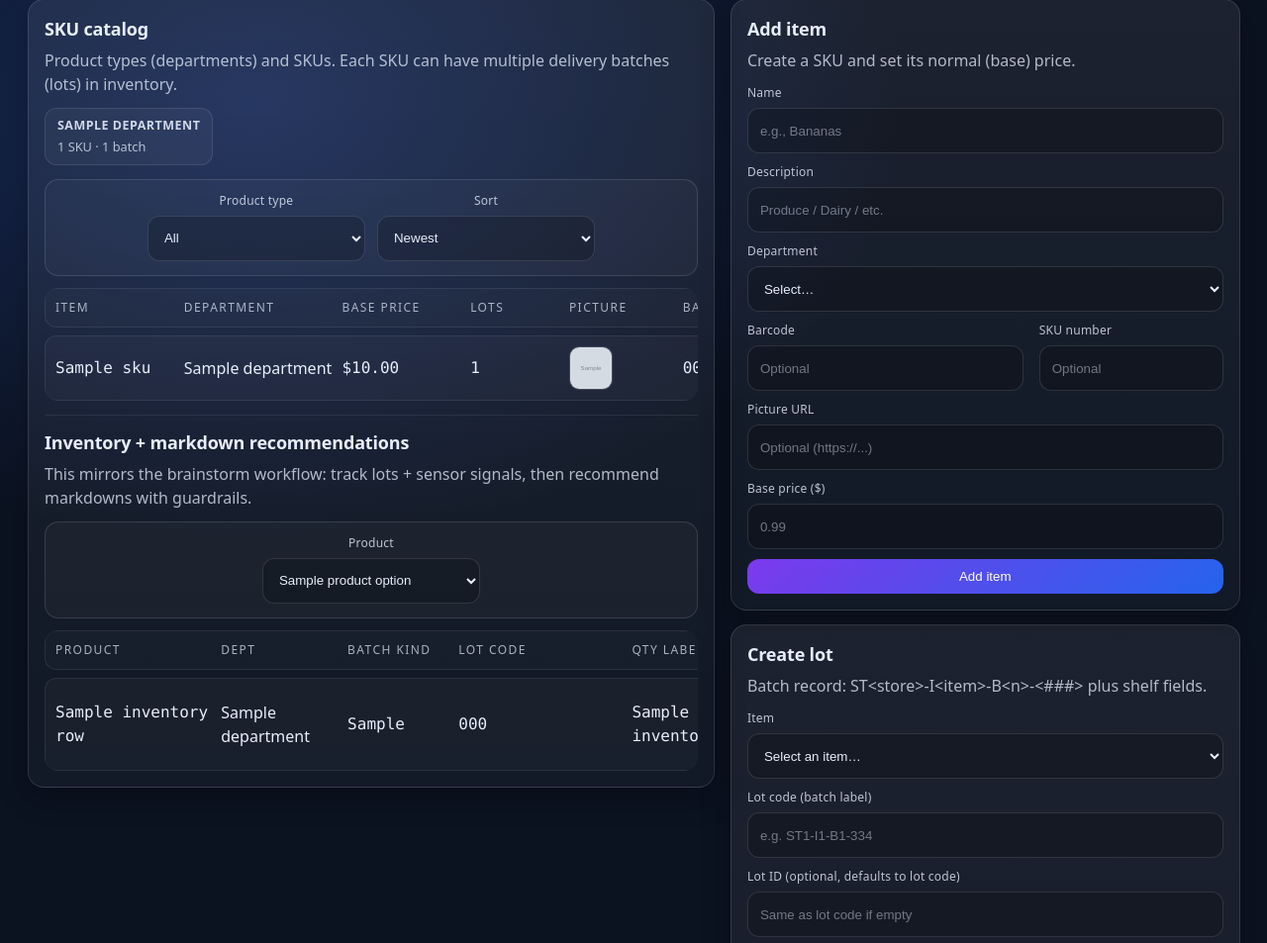
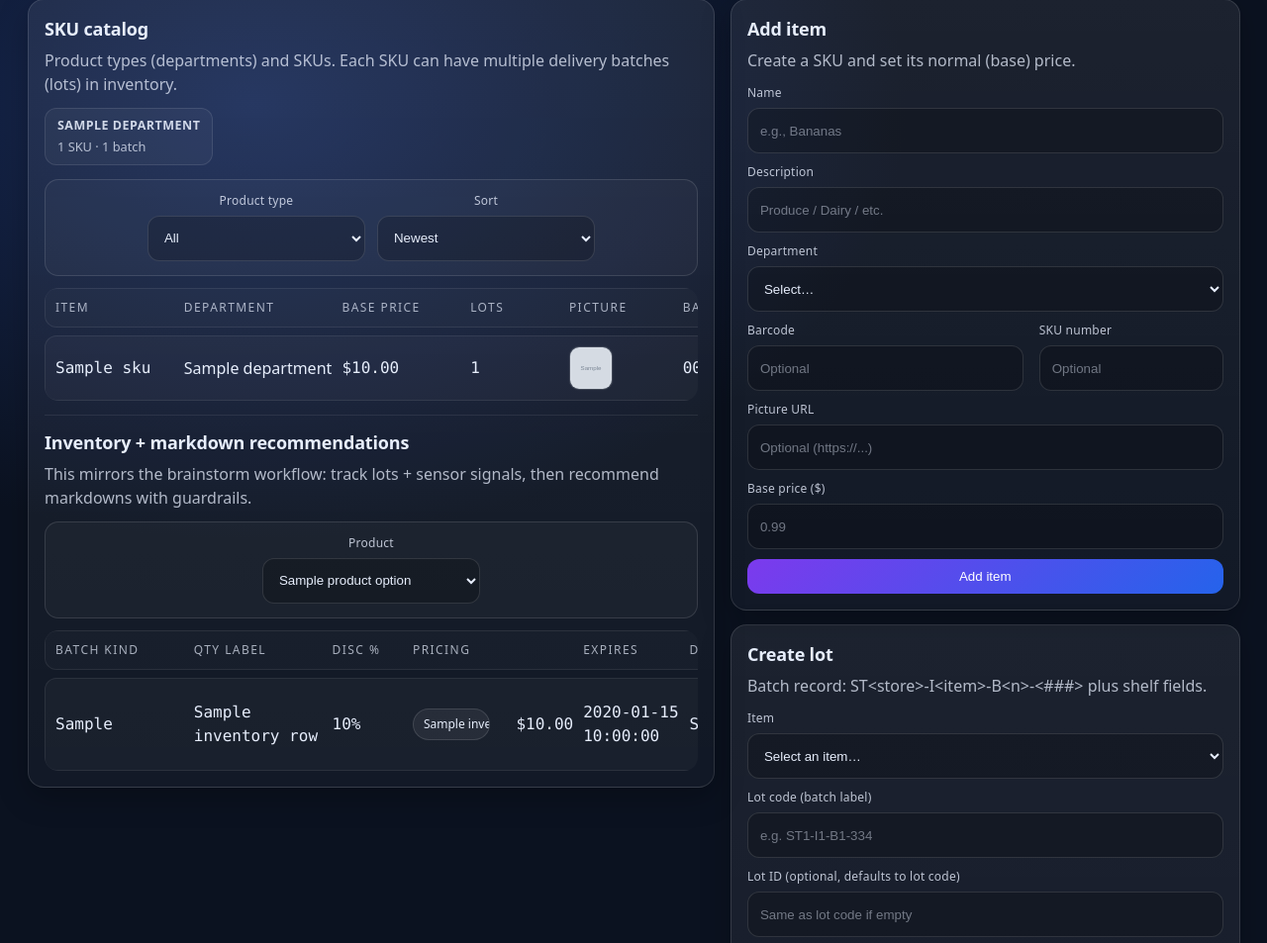
Before and after one commit to rohanrajesh27/whack, a Flask app: template templates/dashboard.html in a window 1280 px wide. Shown: the part 170-1123 px from the top of the page at 99% size. Run offline with Flask 3, Linux system fonts and the light colour scheme; the template is opened without the code that fills it: most values are stand-ins (such as "Sample title", 1, 10 or a date in 2020); grey boxes marked "Sample" are stand-in pictures; some libraries are stand-ins or nearby versions.

Commit message:
Simplify inventory table to ten owner-facing columns
Keep batch kind, qty, disc %, pricing, expires, days, ripeness, °C, humidity, wt g; drop extra columns and tighten grid width.

Made-with: Cursor

```diff
--- a/static/style.css
+++ b/static/style.css
@@ -1380,30 +1380,23 @@ main.container.stack {
   background: rgba(255, 255, 255, 0.03);
 }
 
-/* Inventory: product, dept, batch kind, lot, qty, received, expires, days, ripen, temp, RH, weight, base, disc, guardrails, notes, pricing */
+/* Inventory: batch kind, qty, disc %, pricing, expires, days, ripeness, °C, humidity, wt g */
 .table.table--inventory {
-  min-width: 2100px;
+  min-width: 1040px;
 }
 
 .table--inventory .table__row {
   grid-template-columns:
     minmax(0, 1fr)
+    minmax(0, 1fr)
+    minmax(0, 0.55fr)
+    minmax(0, 1.25fr)
     minmax(0, 0.75fr)
-    minmax(0, 0.65fr)
-    minmax(0, 1.05fr)
-    minmax(0, 0.85fr)
-    minmax(0, 0.95fr)
-    minmax(0, 0.7fr)
     minmax(0, 0.45fr)
-    minmax(0, 0.45fr)
-    minmax(0, 0.45fr)
-    minmax(0, 0.45fr)
+    minmax(0, 0.55fr)
     minmax(0, 0.5fr)
     minmax(0, 0.55fr)
-    minmax(0, 0.5fr)
-    minmax(0, 0.85fr)
-    minmax(0, 0.95fr)
-    minmax(0, 1.1fr);
+    minmax(0, 0.55fr);
 }
 
 .table--inventory .table__row > * {
@@ -1416,15 +1409,6 @@ main.container.stack {
   white-space: normal;
   overflow: visible;
   text-overflow: unset;
-}
-
-.inv-notes {
-  max-width: 140px;
-  overflow: hidden;
-  text-overflow: ellipsis;
-  display: -webkit-box;
-  -webkit-line-clamp: 2;
-  -webkit-box-orient: vertical;
 }
 
 .table__row > * {
--- a/templates/dashboard.html
+++ b/templates/dashboard.html
@@ -168,23 +168,16 @@
             <div class="table-scroll">
               <div class="table table--inventory">
             <div class="table__row table__row--head">
-              <div>Product</div>
-              <div>Dept</div>
               <div>Batch kind</div>
-              <div>Lot code</div>
               <div>Qty label</div>
-              <div>Received</div>
+              <div>Disc %</div>
+              <div>Pricing</div>
               <div>Expires</div>
               <div>Days</div>
-              <div title="Ripeness 1 (fresh)–5 (EOL)">Ripen</div>
+              <div title="Ripeness 1 (fresh)–5 (EOL)">ripeness</div>
               <div title="Temperature °C">°C</div>
-              <div title="Relative humidity %">RH%</div>
+              <div title="Relative humidity %">Humidity</div>
               <div title="Weight (latest)">Wt g</div>
-              <div title="SKU base price">Base $</div>
-              <div title="Batch markdown %">Disc %</div>
-              <div title="Min–max price guardrails">Floor–cap</div>
-              <div>Notes</div>
-              <div>Pricing</div>
             </div>
 
             {% if inventory_rows|length == 0 %}
@@ -196,18 +189,26 @@
 
             {% for r in inventory_rows %}
               <div class="table__row">
-                <div class="mono" title="{{ r.item_name }}">{{ r.item_name_short }}</div>
-                <div>{{ r.department if r.department else "—" }}</div>
                 <div class="mono" title="{{ r.batch_type }}">{{ r.batch_type }}</div>
-                <div class="mono" title="{{ r.lot_code }}">{{ r.lot_code }}</div>
                 <div class="mono" title="{{ r.quantity_label }}">{{ r.quantity_label }}</div>
 
                 <div class="mono">
-                  {% if r.received_at_human %}
-                    {{ r.received_at_human }}
+                  {% if r.discount_pct is none %}
+                    <span class="muted">—</span>
                   {% else %}
-                    <span class="muted">—</span>
+                    {{ "%.0f"|format(r.discount_pct) }}%
                   {% endif %}
+                </div>
+
+                <div class="rec">
+                  <span class="badge badge--{{ r.rec_status }}">{{ r.rec_label }}</span>
+                  <div class="rec__price">
+                    {% if r.recommended_price is none %}
+                      <span class="muted">—</span>
+                    {% else %}
+                      <span class="mono">${{ "%.2f"|format(r.recommended_price) }}</span>
+                    {% endif %}
+                  </div>
                 </div>
 
                 <div class="mono">
@@ -256,49 +257,6 @@
                   {% else %}
                     {{ "%.0f"|format(r.latest_weight_g) }}
                   {% endif %}
-                </div>
-
-                <div class="mono">
-                  {% if r.base_price is none %}
-                    <span class="muted">—</span>
-                  {% else %}
-                    ${{ "%.2f"|format(r.base_price) }}
-                  {% endif %}
-                </div>
-
-                <div class="mono">
-                  {% if r.discount_pct is none %}
-                    <span class="muted">—</span>
-                  {% else %}
-                    {{ "%.0f"|format(r.discount_pct) }}%
-                  {% endif %}
-                </div>
-
-                <div class="mono" title="{{ r.guardrails or '' }}">
-                  {% if r.guardrails %}
-                    {{ r.guardrails }}
-                  {% else %}
-                    <span class="muted">—</span>
-                  {% endif %}
-                </div>
-
-                <div class="mono inv-notes" title="{{ r.notes or '' }}">
-                  {% if r.notes %}
-                    {{ r.notes }}
-                  {% else %}
-                    <span class="muted">—</span>
-                  {% endif %}
-                </div>
-
-                <div class="rec">
-                  <span class="badge badge--{{ r.rec_status }}">{{ r.rec_label }}</span>
-                  <div class="rec__price">
-                    {% if r.recommended_price is none %}
-                      <span class="muted">—</span>
-                    {% else %}
-                      <span class="mono">${{ "%.2f"|format(r.recommended_price) }}</span>
-                    {% endif %}
-                  </div>
                 </div>
               </div>
             {% endfor %}
```
